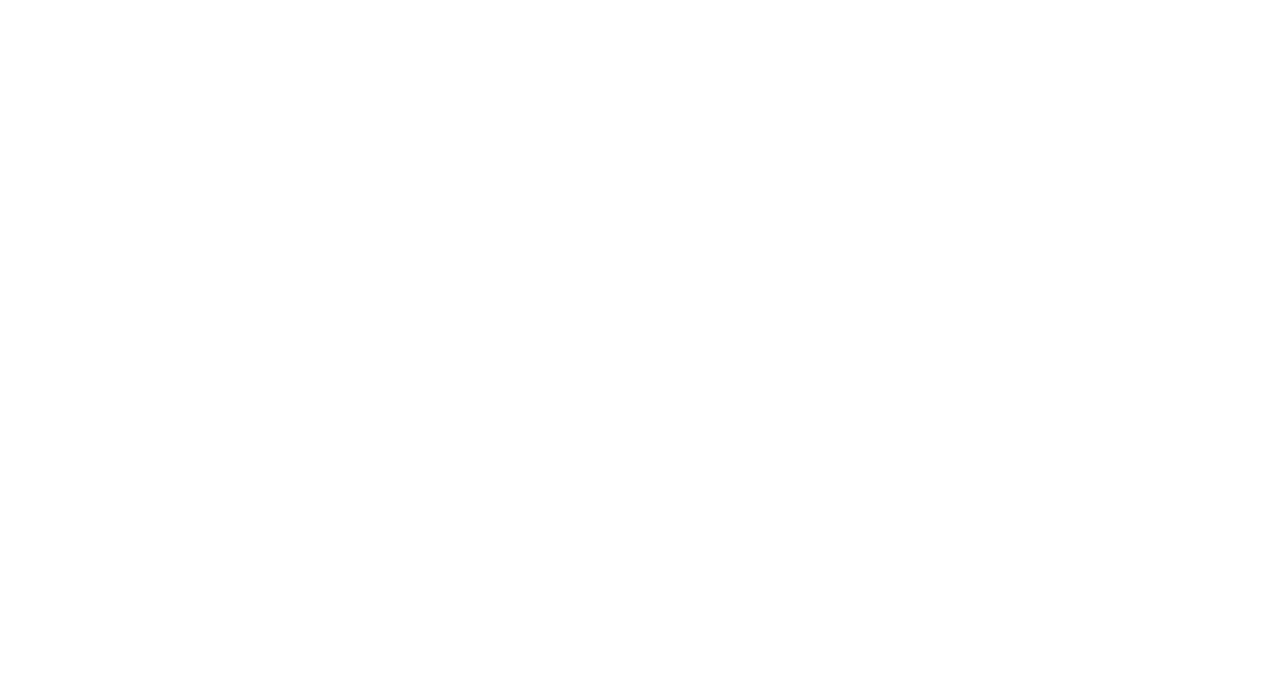
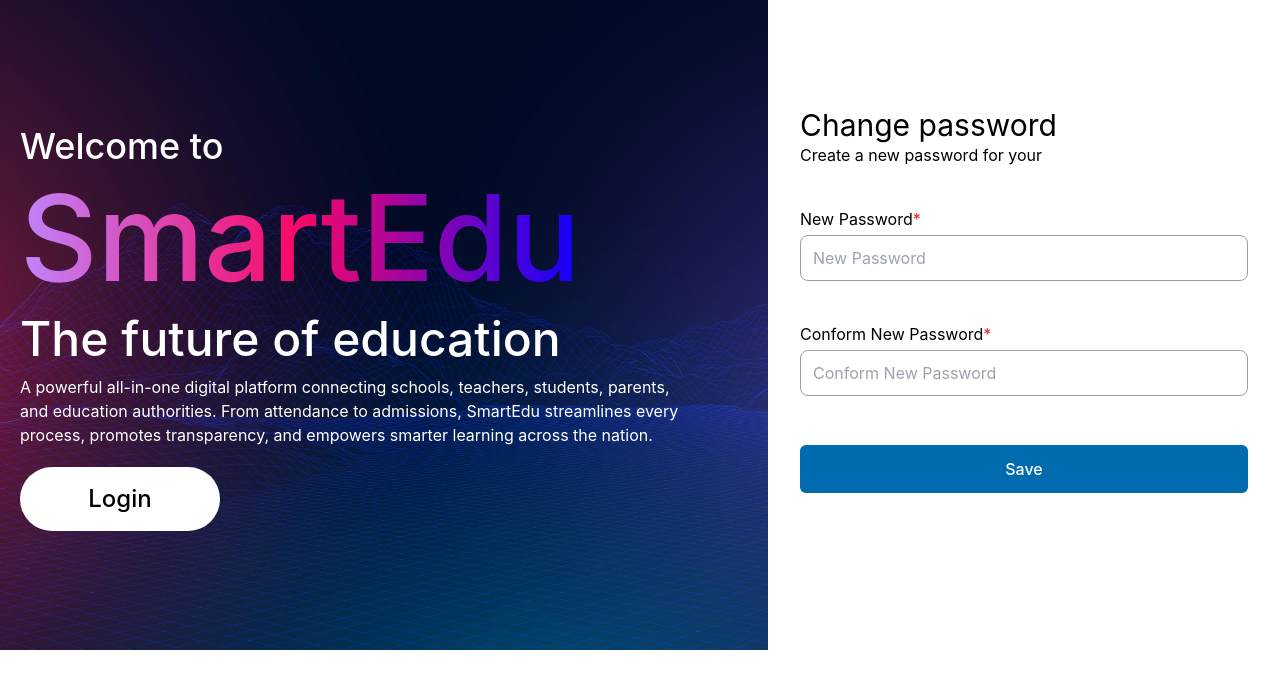
Before and after one commit to Dhananjaya1321/SmartEduWebFrontend, a React (Create React App) app: page /change-password in a window 1280 px wide. Before the commit this address had no page. Shown: the top 688 px of the page. Built offline with nearby package versions, Linux system fonts and the light colour scheme.

Commit message:
ChangePassword page was created

```diff
--- a/src/App.tsx
+++ b/src/App.tsx
@@ -6,6 +6,7 @@ import {LoginPage} from "./view/pages/LoginPage/LoginPage";
 import {RegisterPage} from "./view/pages/RegisterPage/RegisterPage";
 import {ForgotPassword} from "./view/pages/ForgotPassword/ForgotPassword";
 import {VerifyCodePage} from "./view/pages/VerifyCodePage/VerifyCodePage";
+import {ChangePasswordPage} from "./view/pages/ChangePasswordPage/ChangePasswordPage";
 
 
 function AppContent() {
@@ -16,6 +17,7 @@ function AppContent() {
             <Route path="/register" element={<RegisterPage/>}/>
             <Route path="/forgot-password" element={<ForgotPassword/>}/>
             <Route path="/verify-code" element={<VerifyCodePage/>}/>
+            <Route path="/change-password" element={<ChangePasswordPage/>}/>
         </Routes>
     );
 }
--- /dev/null
+++ b/src/view/pages/ChangePasswordPage/ChangePasswordPage.tsx
@@ -0,0 +1,41 @@
+import React from "react";
+import {LoginAside} from "../../component/LoginAside/LoginAside";
+import {TextFieldForLoginPages} from "../../component/TextFieldForLoginPages/TextFieldForLoginPages";
+
+
+export const ChangePasswordPage = () => {
+   return (
+        <section className='relative justify-center items-center flex flex-row w-full sm:h-[600px]'>
+            <LoginAside btnStatus={"Login"}/>
+            <article className='changePasswordArticle flex flex-col justify-center w-[80%] sm:w-[40%] h-[600px] bg-white px-8
+            absolute sm:relative'>
+                <div className='flex flex-col text-start mb-5'>
+                    <h1 className='changePasswordH1 text-3xl poppins-semibold'>Change password</h1>
+                    <p className='changePasswordP'>Create a new password for your</p>
+                </div>
+                <div className='flex flex-col text-start gap-3'>
+                    <TextFieldForLoginPages
+                        name="newPassword"
+                        placeholder={'New Password'}
+                        important={"*"}
+                        label={'New Password'}
+                        type="password"
+
+                    />
+                    <TextFieldForLoginPages
+                        name="conformNewPassword"
+                        placeholder={'Conform New Password'}
+                        important={"*"}
+                        label={'Conform New Password'}
+                        type="password"
+
+                    />
+                    <button
+                        className={`mt-7 bg-[#006CAF] px-6 w-{100%} py-3 rounded-md text-white font-medium`}
+                    >Save
+                    </button>
+                </div>
+            </article>
+        </section>
+    );
+};
```
